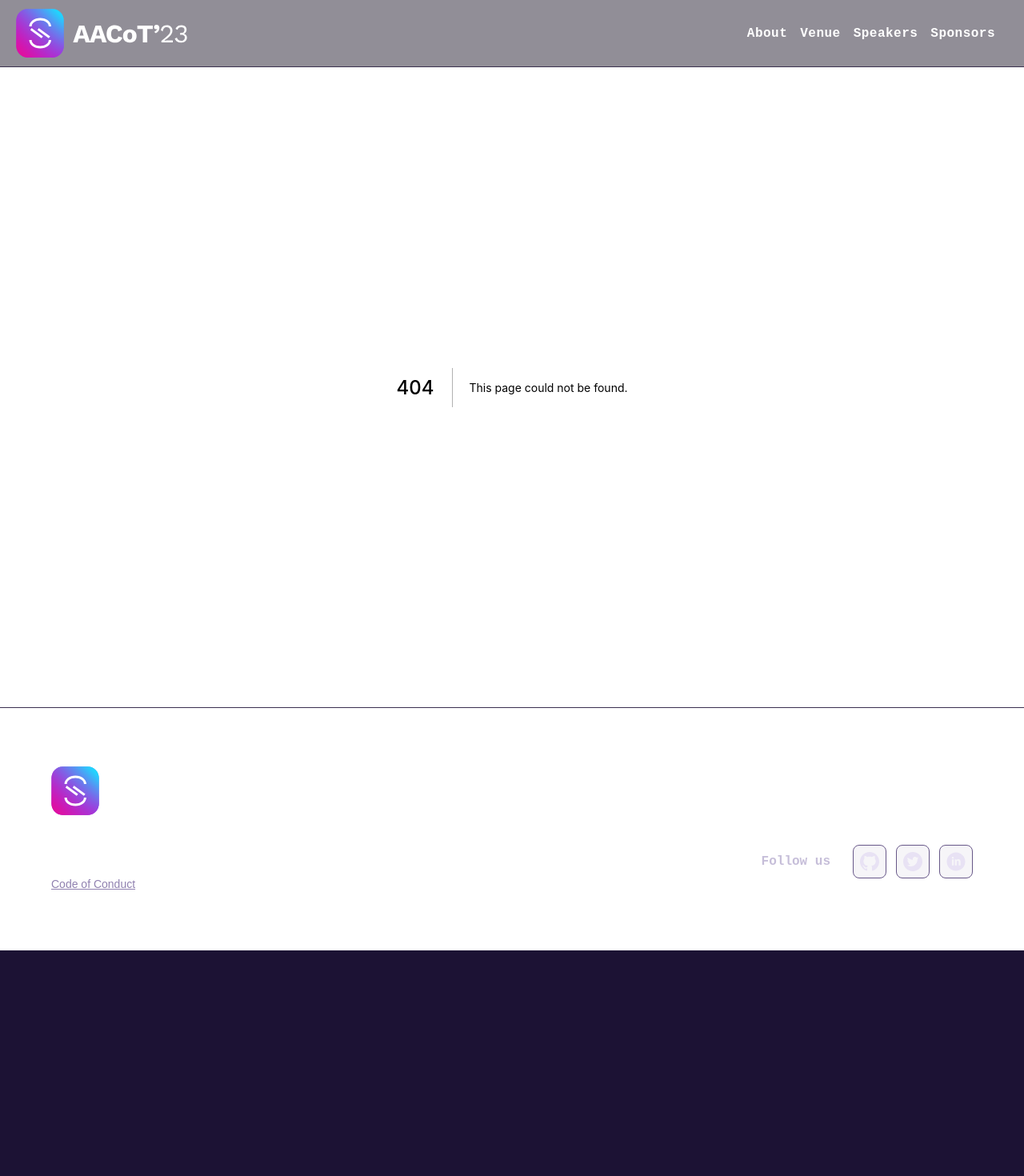
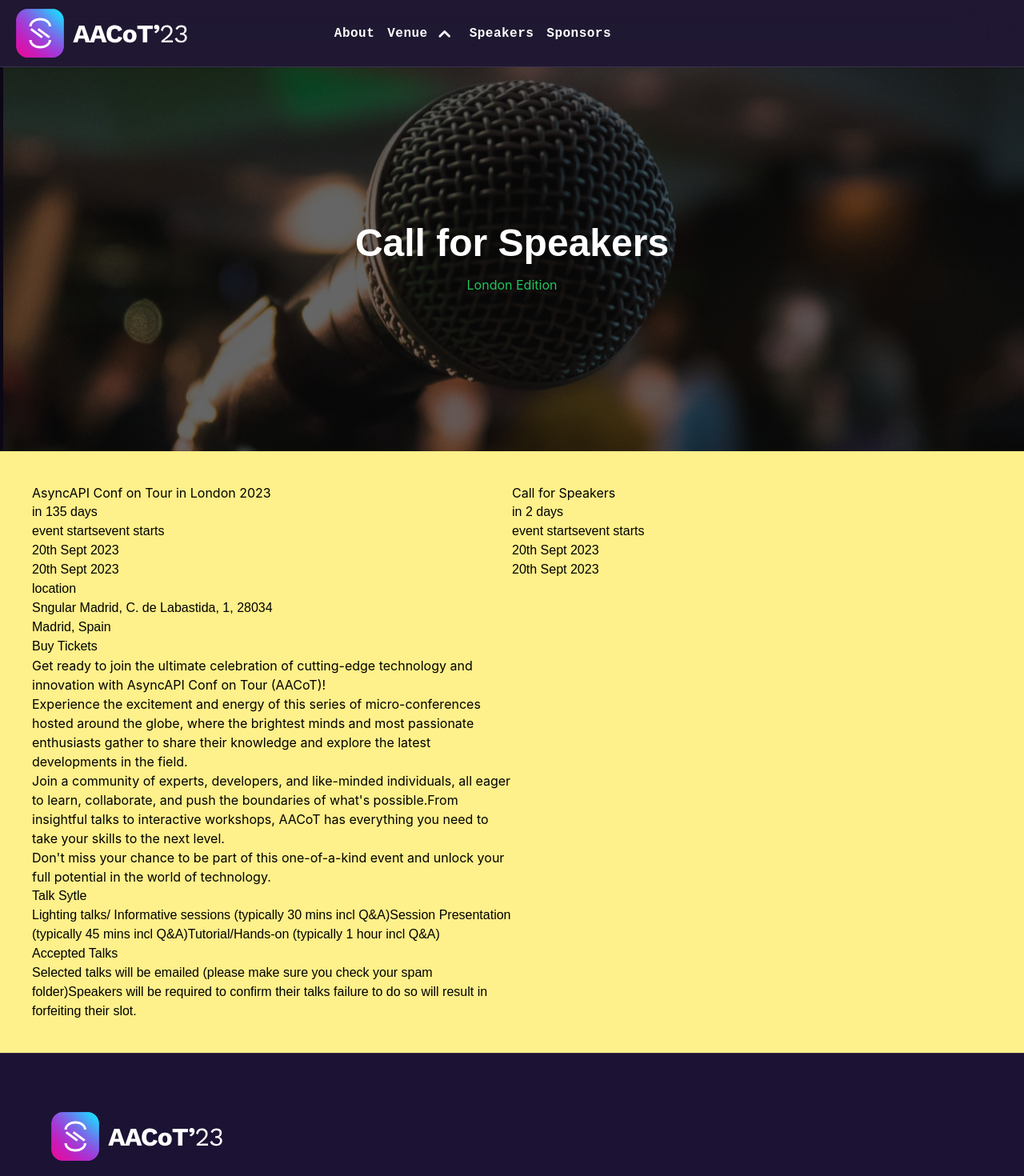
Before and after one commit to asyncapi/conference-website, a Next.js app: page /speakers/call in a window 1280 px wide. Before the commit this address had no page. Shown: the top 1470 px of the page at 80% size. Before the commit the page ends 1188 px from the top, so only its background shows below. Built offline with nearby package versions, Linux system fonts and the light colour scheme; what tailwindcss-gradients would draw is missing.

Commit message:
fixing some issues

```diff
--- a/components/Navbar/navbar.js
+++ b/components/Navbar/navbar.js
@@ -1,31 +1,118 @@
-import React from 'react';
+import { React, useState } from "react";
 import ConfLogo from "../illustrations/confLogo";
 // import Button from '../Button/button';
-import Link from 'next/link';
+import Link from "next/link";
 
 function Navbar() {
+  const [isOpen, setIsOpen] = useState(false);
+
+  const toggleDropdown = () => {
+    setIsOpen(!isOpen);
+  };
+
+  const arrowClasses = `w-4 h-4 transition-transform text-white ${
+    isOpen ? "transform rotate-180" : ""
+  }`;
+
   return (
     <div className="flex justify-between p-5 border-0 border-b border-dark-gray h-[84px] sticky top-0 w-full navbar">
-      <div className="flex items-center sm:justify-between text-white sm:w-full">
+      <div className=" w-3/5 flex">
+        <div className="flex sm:justify-between text-white sm:w-full">
           <Link href="/">
             <div className="flex items-center cursor-pointer">
-            <ConfLogo className="w-[210px] height-[44px] md:w-[152px] md:h-[32px]"/>
+              <ConfLogo className="w-[210px] height-[44px] md:w-[152px] md:h-[32px]" />
               {/* <h4 className='ml-5 text-[16px] tracking-[0.03em] text-white font-secondary font-[400] md:hidden'>Virtual Conference</h4> */}
             </div>
           </Link>
         </div>
-      <div className="flex items-center justify-end text-white w-[50%]">
-        <span className="font-secondary text-white text-[16px] tracking-[0.03em] mr-4 font-semibold">About</span>
-        <span className="font-secondary text-white text-[16px] tracking-[0.03em] mr-4 font-semibold">Venue</span>
-        <span className="font-secondary text-white text-[16px] tracking-[0.03em] mr-4 font-semibold">Speakers</span>
-        <span className="font-secondary text-white text-[16px] tracking-[0.03em] mr-4 font-semibold">Sponsors</span>
+        <div className="flex items-center justify-end text-white w-[50%] ml-auto ">
+          <span className="font-secondary text-white text-[16px] tracking-[0.03em] mr-4 font-semibold">
+            About
+          </span>
+          <button
+            className="relative flex  justify-center items-center  mr-4"
+            onClick={toggleDropdown}
+          >
+            <span className="font-secondary text-white text-[16px] tracking-[0.03em] mr-1 font-semibold">
+              Venue
+            </span>
+            <span className=" ml-auto p-2 ">
+              <svg
+                width="11"
+                height="7"
+                viewBox="0 0 11 7"
+                fill="none"
+                xmlns="http://www.w3.org/2000/svg"
+                className={arrowClasses}
+              >
+                <path
+                  fill-rule="evenodd"
+                  clip-rule="evenodd"
+                  d="M10.707 6.45704C10.5194 6.64451 10.2651 6.74983 9.99997 6.74983C9.73481 6.74983 9.4805 6.64451 9.29297 6.45704L5.99997 3.16404L2.70697 6.45704C2.61472 6.55255 2.50438 6.62873 2.38237 6.68114C2.26037 6.73355 2.12915 6.76114 1.99637 6.76229C1.86359 6.76345 1.73191 6.73814 1.60902 6.68786C1.48612 6.63758 1.37447 6.56333 1.28057 6.46944C1.18668 6.37554 1.11243 6.26389 1.06215 6.14099C1.01187 6.0181 0.986565 5.88642 0.987719 5.75364C0.988873 5.62086 1.01646 5.48964 1.06887 5.36764C1.12128 5.24563 1.19746 5.13529 1.29297 5.04304L5.29297 1.04304C5.4805 0.85557 5.73481 0.750255 5.99997 0.750255C6.26513 0.750255 6.51944 0.85557 6.70697 1.04304L10.707 5.04304C10.8944 5.23057 10.9998 5.48488 10.9998 5.75004C10.9998 6.01521 10.8944 6.26951 10.707 6.45704Z"
+                  fill="#F0F4F5"
+                />
+              </svg>
+            </span>
+            <div
+              className={`absolute ${
+                isOpen ? "block" : "hidden"
+              } top-full min-w-full w-max  shadow-md mt-1 rounded-xl  transition`}
+            >
+              <ul className="text-left rounded-md bg-buttonGradient">
+                <li>
+                  <div
+                    className=" px-4 py-2 h-10text-white font-semibold"
+                  >
+                    Bengaluru, India
+                  </div>
+                </li>
+                <li>
+                  <div
+                    className=" px-4 py-2 h-10 text-white font-semibold "
+                  >
+                    Berlin, Germany
+                  </div>
+                </li>
+                <li>
+                  <div
+                    className=" px-4 py-2 h-10 text-white font-semibold "
+                  >
+                    Lagos, Nigeria
+                  </div>
+                </li>
+                <li>
+                  <Link href="/locations/madrid">
+                    <div
+                      className=" px-4 py-2 h-10 text-white font-semibold "
+                    >
+                      Madrid, Spain
+                    </div>
+                  </Link>
+                </li>
+                <li>
+                  <div
+                    className=" px-4 py-2 h-10 text-white font-semibold "
+                  >
+                    London, England
+                  </div>
+                </li>
+              </ul>
+            </div>
+          </button>
+          <span className="font-secondary text-white text-[16px] tracking-[0.03em] mr-4 font-semibold">
+            Speakers
+          </span>
+          <span className="font-secondary text-white text-[16px] tracking-[0.03em] font-semibold">
+            Sponsors
+          </span>
           {/* <Button
             text="Add to Calendar"
             className="text-[16px] py-[8px] px-[14px]"
           /> */}
         </div>
       </div>
+    </div>
   );
 }
 
-export default Navbar
+export default Navbar;
--- a/pages/locations/madrid.js
+++ b/pages/locations/madrid.js
@@ -4,8 +4,9 @@ import About from "../../components/About/about";
 import Speakers from "../../components/Speakers/speakers";
 import speakers from "../../components/Speakers/speakersList";
 import Scard from "../../components/Cards/speakersCard";
+import Image from "next/image";
 
-function madrid() {
+const Madrid = () => {
   const [isOpen, setIsOpen] = useState(false);
   const [selectedOption, setSelectedOption] = useState("");
 
@@ -18,16 +19,14 @@ function madrid() {
     setIsOpen(false);
   };
 
-
   const arrowClasses = `w-4 h-4 transition-transform text-white ${
-    isOpen ? 'transform rotate-180' : ''
+    isOpen ? "transform rotate-180" : ""
   }`;
 
   const scrollToSection = (sectionId) => {
     const section = document.getElementById(sectionId);
-    section.scrollIntoView({ behavior: 'smooth' });
+    section.scrollIntoView({ behavior: "smooth" });
   };
-
 
   return (
     <>
@@ -40,8 +39,8 @@ function madrid() {
               </h1>
               <p className=" text-white text-xl">
                 Join us in Madrid for AsyncAPI Conference and learn how to speak
-                fluent API! Let's taco <br /> 'bout messaging and have a fiesta
-                you won't forget!
+                fluent API! Let&apos;s taco <br /> &apos;bout messaging and have
+                a fiesta you won&apos;t forget!
               </p>
               <div className=" flex p-10 items-center justify-center">
                 <div className="rounded-full bg-purple-500 text-white text-xl w-10 h-10 flex items-center justify-center mr-4">
@@ -58,22 +57,34 @@ function madrid() {
             </div>
           </div>
           <div className=" my-auto flex  justify-center">
-            <button onClick={() => scrollToSection('section1')} className=" w-[7rem] mx-8">
+            <button
+              onClick={() => scrollToSection("section1")}
+              className=" w-[7rem] mx-8"
+            >
               <p className=" p-3 border-2 border-white bg-white bg-opacity-10 rounded-sm text-white font-semibold">
                 About
               </p>
             </button>
-            <button onClick={() => scrollToSection('section2')} className=" w-[7rem] mx-8">
+            <button
+              onClick={() => scrollToSection("section2")}
+              className=" w-[7rem] mx-8"
+            >
               <p className=" p-3 border-2 border-white bg-white bg-opacity-10 rounded-sm text-white font-semibold">
                 Agenda
               </p>
             </button>
-            <button onClick={() => scrollToSection('section3')} className=" w-[7rem] mx-8">
+            <button
+              onClick={() => scrollToSection("section3")}
+              className=" w-[7rem] mx-8"
+            >
               <p className=" p-3 border-2 border-white bg-white bg-opacity-10 rounded-sm text-white font-semibold">
                 Speakers
               </p>
             </button>
-            <button onClick={() => scrollToSection('section4')} className=" w-[7rem] mx-8">
+            <button
+              onClick={() => scrollToSection("section4")}
+              className=" w-[7rem] mx-8"
+            >
               <p className=" p-3 border-2 border-white bg-white bg-opacity-10 rounded-sm text-white font-semibold">
                 Sponsors
               </p>
@@ -87,15 +98,14 @@ function madrid() {
       <div className=" w-full h-[20vh] flex items-center pl-10 border-b border-dark-gray">
         <div className=" flex ">
           <p className=" my-auto mr-5 text-white">Filter: </p>
-          <button className="relative flex w-60 justify-center items-center bg-white bg-opacity-10 border-2 border-blueGray-700 focus:outline-none shadow text-gray-600 rounded "
+          <button
+            className="relative flex w-60 justify-center items-center bg-white bg-opacity-10 border-2 border-blueGray-700 focus:outline-none shadow text-gray-600 rounded "
             onClick={toggleDropdown}
           >
             <p className="px-4 text-white">
               {selectedOption || "Select an Option"}
             </p>
-            <span
-              className=" ml-auto p-2 "
-            >
+            <span className=" ml-auto p-2 ">
               <svg
                 className={arrowClasses}
                 xmlns="http://www.w3.org/2000/svg"
@@ -188,11 +198,11 @@ function madrid() {
 
       {/* -------------------------------------------------------------------------------------- */}
 
-      <section id='section1' >
-        <About/>
+      <section id="section1">
+        <About />
       </section>
 
-      <section id='section2'>
+      <section id="section2">
         <div className=" w-full h-auto flex justify-center border-t border-dark-gray mb-20">
           {/* create the agenda section here */}
           <div className=" container w-full h-auto mt-28">
@@ -219,7 +229,8 @@ function madrid() {
                 <div className=" mr-10">
                   <p className=" text-xs mb-4">Keynote Speaker</p>
                   <h2 className=" text-base font-semibold">
-                  The Power of APIs: Driving Innovation <br /> and Collaboration
+                    The Power of APIs: Driving Innovation <br /> and
+                    Collaboration
                   </h2>
                 </div>
                 <div className=" flex">
@@ -250,7 +261,8 @@ function madrid() {
                 <div className=" mr-10">
                   <p className=" text-xs mb-4">Keynote Speaker</p>
                   <h2 className=" text-base font-semibold">
-                  The Power of APIs: Driving Innovation <br /> and Collaboration
+                    The Power of APIs: Driving Innovation <br /> and
+                    Collaboration
                   </h2>
                 </div>
                 <div className=" flex">
@@ -291,7 +303,8 @@ function madrid() {
                 <div className=" mr-10">
                   <p className=" text-xs mb-4">Keynote Speaker</p>
                   <h2 className=" text-base font-semibold">
-                  The Power of APIs: Driving Innovation <br /> and Collaboration
+                    The Power of APIs: Driving Innovation <br /> and
+                    Collaboration
                   </h2>
                 </div>
                 <div className=" flex">
@@ -322,7 +335,8 @@ function madrid() {
                 <div className=" mr-10">
                   <p className=" text-xs mb-4">Keynote Speaker</p>
                   <h2 className=" text-base font-semibold">
-                  The Power of APIs: Driving Innovation <br /> and Collaboration
+                    The Power of APIs: Driving Innovation <br /> and
+                    Collaboration
                   </h2>
                 </div>
                 <div className=" flex">
@@ -360,7 +374,8 @@ function madrid() {
                 <div className=" mr-10">
                   <p className=" text-xs mb-4">Keynote Speaker</p>
                   <h2 className=" text-base font-semibold">
-                  The Power of APIs: Driving Innovation <br /> and Collaboration
+                    The Power of APIs: Driving Innovation <br /> and
+                    Collaboration
                   </h2>
                 </div>
                 <div className=" flex">
@@ -390,7 +405,8 @@ function madrid() {
                 <div className=" mr-10">
                   <p className=" text-xs mb-4">Keynote Speaker</p>
                   <h2 className=" text-base font-semibold">
-                  The Power of APIs: Driving Innovation <br /> and Collaboration
+                    The Power of APIs: Driving Innovation <br /> and
+                    Collaboration
                   </h2>
                 </div>
                 <div className=" flex">
@@ -431,7 +447,8 @@ function madrid() {
                 <div className=" mr-10">
                   <p className=" text-xs mb-4">Keynote Speaker</p>
                   <h2 className=" text-base font-semibold">
-                  The Power of APIs: Driving Innovation <br /> and Collaboration
+                    The Power of APIs: Driving Innovation <br /> and
+                    Collaboration
                   </h2>
                 </div>
                 <div className=" flex">
@@ -462,7 +479,8 @@ function madrid() {
                 <div className=" mr-10">
                   <p className=" text-xs mb-4">Keynote Speaker</p>
                   <h2 className=" text-base font-semibold">
-                  The Power of APIs: Driving Innovation <br /> and Collaboration
+                    The Power of APIs: Driving Innovation <br /> and
+                    Collaboration
                   </h2>
                 </div>
                 <div className=" flex">
@@ -494,7 +512,7 @@ function madrid() {
 
       {/* ------------------------------------This will be the speakers section ---------------------------------------*/}
 
-      <section id='section3'>
+      <section id="section3">
         <div className=" min-h-auto md:h-[auto] bg-[#1c1234] border-t border-dark-gray">
           <div className="container mx-auto w-full ">
             <div className="pt-[100px] md:pt-[50px]">
@@ -528,7 +546,7 @@ function madrid() {
 
       {/*---------------------------------------------- this is the sponsors section --------------------------------------*/}
 
-      <section id='section4'>
+      <section id="section4">
         <div className=" mx-auto w-full bg-[#1c1234] border-t border-dark-gray mb-20 mt-14">
           <div className=" container mx-auto w-full ">
             <div className=" pt-20  text-white  flex-col mx-auto justify-center">
@@ -565,6 +583,6 @@ function madrid() {
       </div>
     </>
   );
-}
+};
 
-export default madrid;
+export default Madrid;
--- /dev/null
+++ b/pages/speakers/call.js
@@ -0,0 +1,105 @@
+import React from "react";
+
+const CallForSpeakers = () => {
+  return (
+    <>
+      <div className=' w-full h-[60vh] bg-[url("/img/CallforSpeakers.png")]  bg-no-repeat bg-cover flex flex-col items-center justify-center'>
+        <div className=" bg-black bg-opacity-60 h-full w-full flex flex-col items-center justify-center">
+          <h1 className=" text-5xl text-white font-semibold">
+            Call for Speakers
+          </h1>
+          <p className=" mt-4 text-green-500">London Edition</p>
+        </div>
+      </div>
+
+      {/* this is the wrapper */}
+      <div className=" bg-yellow-200 w-full flex  p-10 h-max">
+        {/* the left Side */}
+        <div className=" w-1/2">
+          <div>
+            <p>AsyncAPI Conf on Tour in London 2023</p>
+            <div>in 135 days</div>
+          </div>
+          <div>
+            <span>event starts</span>
+            <span>event starts</span>
+          </div>
+          <div>
+            <h1>20th Sept 2023</h1>
+            <h1>20th Sept 2023</h1>
+          </div>
+          <div>location</div>
+          <div>
+            Sngular Madrid, C. de Labastida, 1, 28034 <br />
+            Madrid, Spain
+          </div>
+          <div>Buy Tickets</div>
+          <div>
+            <p>
+              Get ready to join the ultimate celebration of cutting-edge
+              technology and innovation with AsyncAPI Conf on Tour (AACoT)!
+            </p>
+            <p>
+              Experience the excitement and energy of this series of
+              micro-conferences hosted around the globe, where the brightest
+              minds and most passionate enthusiasts gather to share their
+              knowledge and explore the latest developments in the field.
+            </p>
+            <p>
+              Join a community of experts, developers, and like-minded
+              individuals, all eager to learn, collaborate, and push the
+              boundaries of what's possible.From insightful talks to interactive
+              workshops, AACoT has everything you need to take your skills to
+              the next level.
+            </p>
+            <p>
+              Don't miss your chance to be part of this one-of-a-kind event and
+              unlock your full potential in the world of technology.
+            </p>
+          </div>
+          <div>
+            <h2>Talk Sytle</h2>
+            <ul>
+              <l1>
+                Lighting talks/ Informative sessions (typically 30 mins incl
+                Q&A)
+              </l1>
+              <l1>Session Presentation (typically 45 mins incl Q&A)</l1>
+              <l1>Tutorial/Hands-on (typically 1 hour incl Q&A)</l1>
+            </ul>
+          </div>
+          <div>
+            <h2>Accepted Talks</h2>
+            <ul>
+              <l1>
+                Selected talks will be emailed (please make sure you check your
+                spam folder)
+              </l1>
+              <l1>
+                Speakers will be required to confirm their talks failure to do
+                so will result in forfeiting their slot.
+              </l1>
+            </ul>
+          </div>
+        </div>
+        {/* the right side */}
+        <div className=" w-1/2">
+          <div>
+            <p>Call for Speakers</p>
+            <div>in 2 days</div>
+          </div>
+          <div>
+            <span>event starts</span>
+            <span>event starts</span>
+          </div>
+          <div>
+            <h1>20th Sept 2023</h1>
+            <h1>20th Sept 2023</h1>
+          </div>
+        </div>
+      </div>
+    </>
+  );
+};
+
+export default CallForSpeakers;
```
Also changed, not shown: public/img/CallforSpeakers.png (added). Lines whose indentation alone changed are shown as unchanged.
